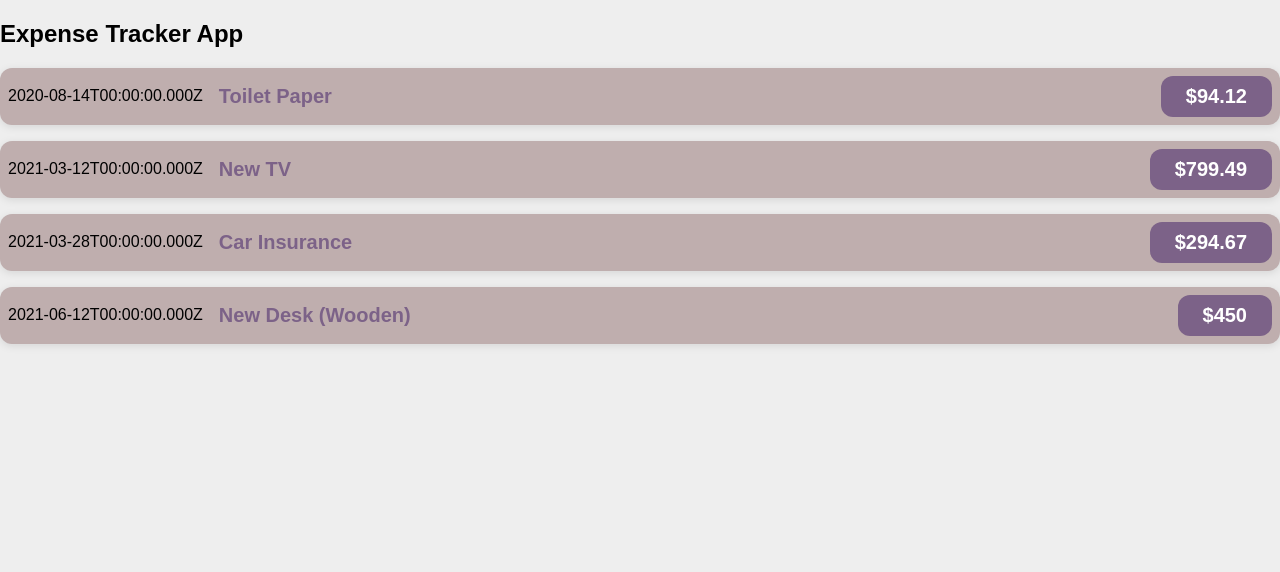
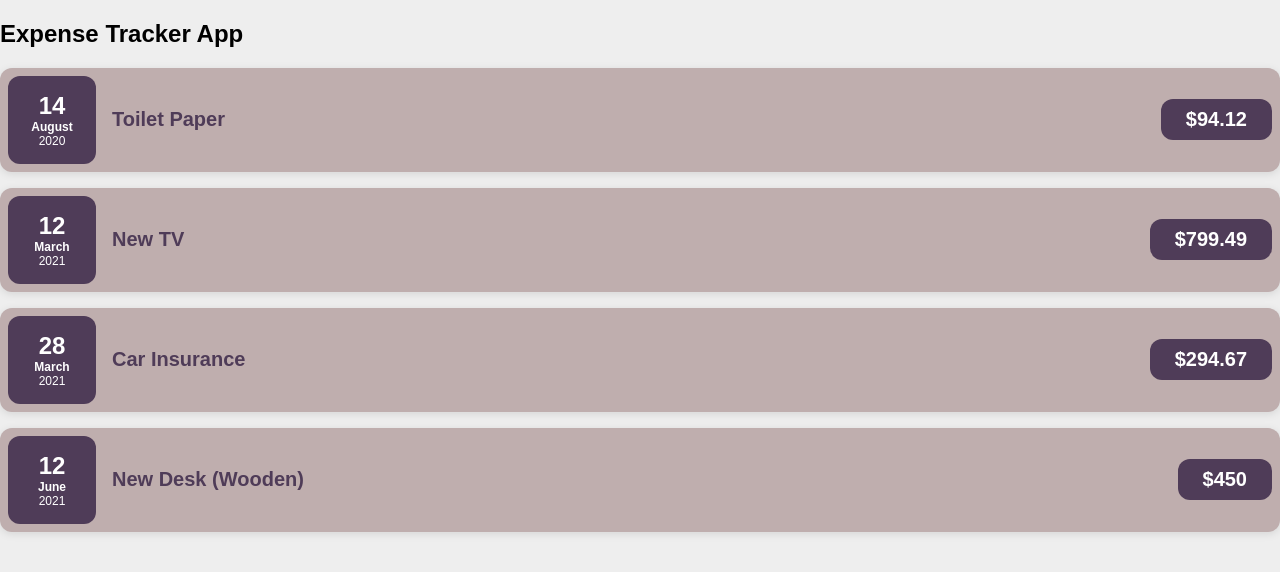
Before and after one commit to ardakoc/react-expense-tracking, a React (Create React App) app: page / in a window 1280 px wide. Shown: the top 572 px of the page. Built offline with nearby package versions, Linux system fonts and the light colour scheme.

Commit message:
added ExpenseDate component and used in ExpenseItem component.

```diff
--- /dev/null
+++ b/src/components/ExpenseDate.css
@@ -0,0 +1,26 @@
+.expense-date {
+    display: flex;
+    flex-direction: column;
+    width: 5.5rem;
+    height: 5.5rem;
+    border: 1px solid transparent;
+    background-color: #4f3c58;
+    color: white;
+    border-radius: 12px;
+    align-items: center;
+    justify-content: center;
+  }
+
+  .expense-date__month {
+    font-size: 0.75rem;
+    font-weight: bold;
+  }
+
+  .expense-date__year {
+    font-size: 0.75rem;
+  }
+
+  .expense-date__day {
+    font-size: 1.5rem;
+    font-weight: bold;
+  }
--- /dev/null
+++ b/src/components/ExpenseDate.js
@@ -0,0 +1,17 @@
+import "./ExpenseDate.css";
+
+function ExpenseDate(props) {
+  const month = props.date.toLocaleString("en-US", { month: "long" });
+  const day = props.date.toLocaleString("en-US", { day: "2-digit" });
+  const year = props.date.getFullYear();
+
+  return (
+    <div className="expense-date">
+      <div className="expense-date__day">{day}</div>
+      <div className="expense-date__month">{month}</div>
+      <div className="expense-date__year">{year}</div>
+    </div>
+  );
+}
+
+export default ExpenseDate;
--- a/src/components/ExpenseItem.css
+++ b/src/components/ExpenseItem.css
@@ -20,7 +20,7 @@
   }
 
   .expense-item h2 {
-    color: #7c6288;
+    color: #4f3c58;
     font-size: 1rem;
     flex: 1;
     margin: 0 1rem;
@@ -30,7 +30,7 @@
     font-size: 1rem;
     font-weight: bold;
     color: white;
-    background-color: #7c6288;
+    background-color: #4f3c58;
     border: 1px solid transparent;
     padding: 0.5rem;
     border-radius: 12px;
--- a/src/components/ExpenseItem.js
+++ b/src/components/ExpenseItem.js
@@ -1,12 +1,13 @@
-import './ExpenseItem.css';
+import ExpenseDate from "./ExpenseDate";
+import "./ExpenseItem.css";
 
 function ExpenseItem(props) {
   return (
-    <div className='expense-item'>
-      <div>{props.date.toISOString()}</div>
-      <div className='expense-item__description'>
+    <div className="expense-item">
+      <ExpenseDate date={props.date}/>
+      <div className="expense-item__description">
         <h2>{props.title}</h2>
-        <div className='expense-item__price'>${props.amount}</div>
+        <div className="expense-item__price">${props.amount}</div>
       </div>
     </div>
   );
```
